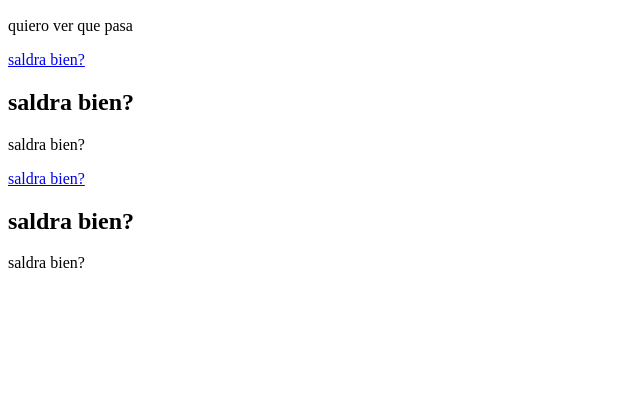
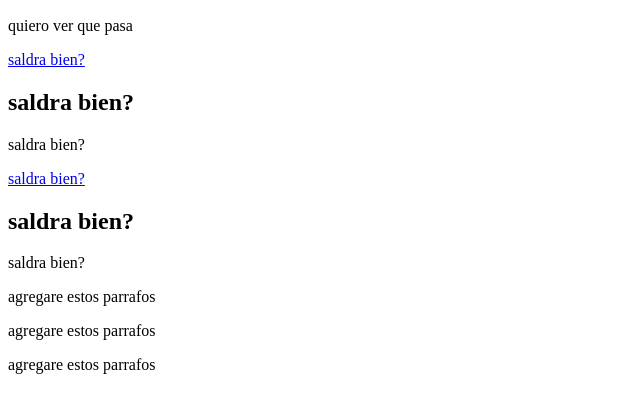
Before and after one commit to vedy2206/tarea.lewagon, a plain HTML site: page index.html in a window 1280 px wide. Shown: the part 110-522 px from the top of the page, without its empty margins (0-640 px from the left). Drawn offline with Linux system fonts and the light colour scheme.

Commit message:
se agregaron 3p

```diff
--- a/index.html
+++ b/index.html
@@ -16,5 +16,8 @@
   <a href="#">saldra bien?</a>
   <h2>saldra bien?</h2>
   <p>saldra bien?</p>
+  <p>agregare estos parrafos</p>
+  <p>agregare estos parrafos</p>
+  <p>agregare estos parrafos</p>
 </body>
 </html>
```
